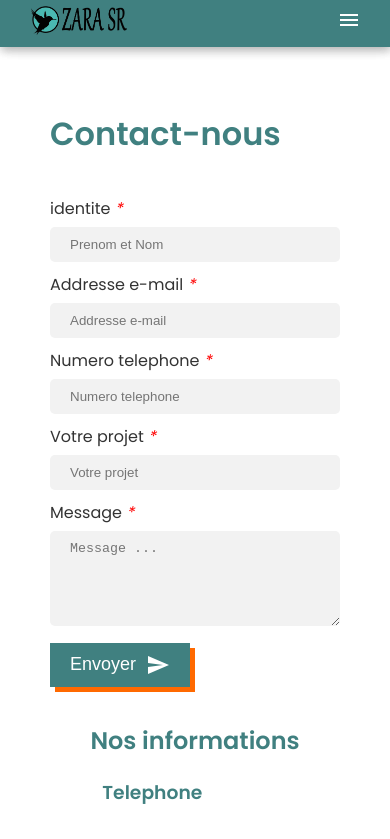
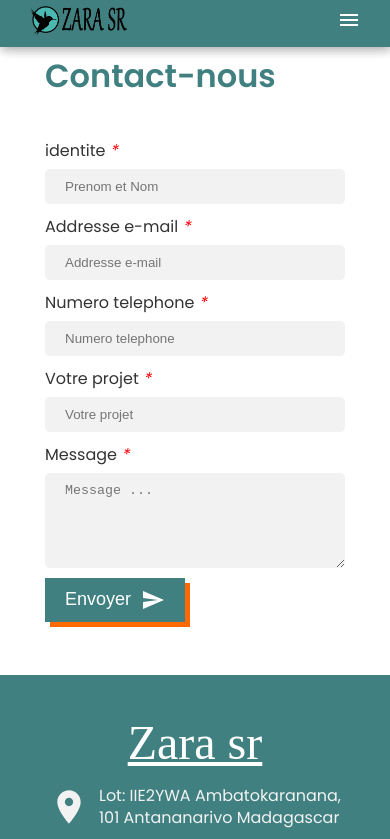
Before and after one commit to Brokewala/zarasr, a React (Create React App) app: page /contact in a window 390 px wide. Shown: the top 839 px of the page. Built offline with nearby package versions, Linux system fonts and the light colour scheme; the HTML template or start-up script is replaced by a standard one.

Commit message:
cotact update 45

```diff
--- a/src/Components/Travel/BannerTravel/BannerTravel.css
+++ b/src/Components/Travel/BannerTravel/BannerTravel.css
@@ -1,18 +1,15 @@
 #BannerTravel{
     padding-top: 4.5em;
     height: 580px;
-    /* background: url('/public/assets/pexels-anamul-rezwan-1216589.jpg'); */
-    /* background: url('/public/assets/pexels-andrea-piacquadio-3801451.jpg'); */
-    /* background: url('/public/assets/pexels-tiger-lily-4481328.jpg'); */
 }
 .BannerTravel_container{
     background: linear-gradient(90deg, #333, transparent);
     height: 100%;
+    padding-top: 3%;
 }
 .BannerTravel-container {
     width: 85%;
     margin: 0px auto;
-    padding-top: 3%;
     padding-bottom: 2%;
     display: grid;
     grid-template-columns: 600px 1fr;
@@ -60,3 +57,5 @@
         display: none;
     }
 }
+@media screen and (max-width:990px) {
+}
--- a/src/Pages/Global/Contact.js
+++ b/src/Pages/Global/Contact.js
@@ -47,7 +47,7 @@ export default function Contact() {
     if (message.length <= 0) {
       setColor('red')
       return setError("Entrez une valeur pour ce champ.")
-    }else{
+    } else {
       setError("")
       setColor('transparent')
     }
--- a/src/Pages/Global/style/Contact.css
+++ b/src/Pages/Global/style/Contact.css
@@ -11,10 +11,12 @@
 .Contact-form-content h1 {
     color: var(--bg);
 }
-.contact_body{
+
+.contact_body {
     margin-top: 1em;
     padding-top: 10px;
 }
+
 .Contact-right {
     padding-top: 20px;
 }
@@ -89,9 +91,10 @@
 
 }
 
-.Contact_ul_email li{
+.Contact_ul_email li {
     font-size: 1.2em;
 }
+
 .contact-phone {
     display: flex;
     justify-content: flex-end;
@@ -137,13 +140,16 @@
 .Contact-left {
     padding: 20px 50px;
 }
-.Contact-right-title{
+
+.Contact-right-title {
     text-align: center;
 }
-.Contact-right-title h1{
+
+.Contact-right-title h1 {
     color: var(--bg);
     font-size: 1.5em;
 }
+
 .filed {
     margin-bottom: 10px;
 }
@@ -191,26 +197,70 @@ textarea {
     color: var(--bg);
 
 }
-.phone_ul li{
+
+.phone_ul li {
     font-size: 1em;
     margin-top: 5px;
 }
-@media screen and (max-width:768px) {
+#Contact{
+    max-width: 100%;
+}
+@media screen and (max-width:1025px) {
+    #Contact{
+        max-width: 100%;
+    }
     .Contact-container {
-        display: grid;
-        grid-template-columns: 1fr;
-        grid-template-rows: 1fr;
+        padding: 3% 0px;
+        margin-top: 0px;
     }
 
-    #Contact {
-        padding-top: 10%;
+    .Contact-right-title {
+        text-align: left;
     }
 
-    .Contact-right {
-        padding: 1em 2.5em;
+    .contact-phone {
+        display: flex;
+        justify-content: flex-start;
+    }
+
+    .contact-email {
+        display: flex;
+        justify-content: flex-start;
     }
 }
 
+@media screen and (max-width:990px) {
+
+    .Contact-container {
+        margin-top:15px;
+
+        display: flex;
+        justify-content: center;
+    }
+    .Contact-left{
+        padding: 10px 10px;
+
+    }
+
+
+    .Contact-right {
+        display: none;
+    }
+
+    .filed {
+        display: flex;
+        flex-direction: column;
+        position: relative;
+        width: 300px;
+
+    }
+
+}
+@media screen and (max-width:320px) {
+    .filed {
+        width: 250px;
+    }
+}
 .error {
     color: white;
     padding: 0.5em 1.5em;
```
Lines whose indentation alone changed are shown as unchanged.
